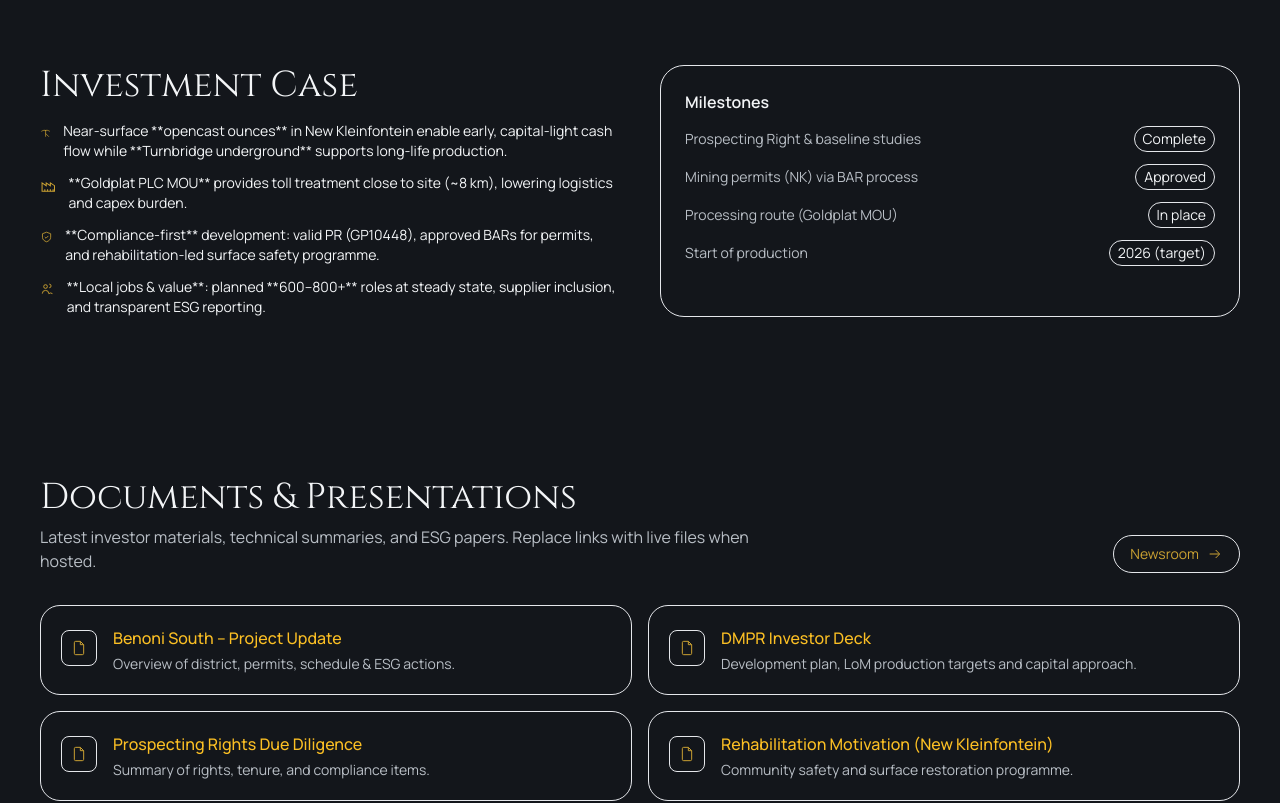
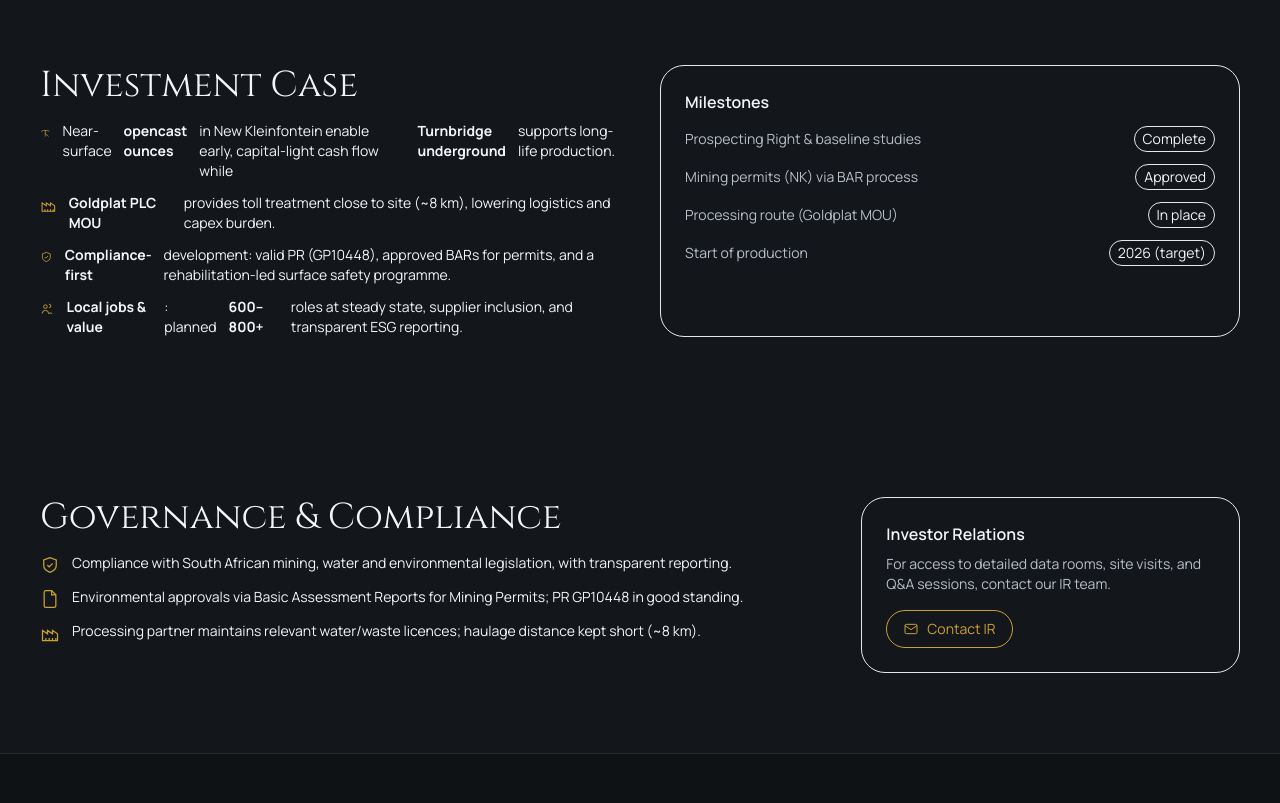
Before and after one commit to Capdavid777/gold-ore, a Next.js app: page /investors in a window 1280 px wide. Shown: the part 780-1583 px from the top of the page. Built offline with nearby package versions, Linux system fonts and the light colour scheme; no server answers.

Commit message:
Update page.tsx

```diff
--- a/src/app/investors/page.tsx
+++ b/src/app/investors/page.tsx
@@ -74,11 +74,10 @@ const Icon = {
 };
 
 type Stat = { label: string; value: string; sublabel?: string; icon?: ReactNode };
-type Doc = { title: string; desc: string; href: string };
 
 const gold = { color: "var(--go-gold,#caa132)" } as const;
 
-/** Key investment snapshot from your materials */
+/** Key investment snapshot */
 const SNAPSHOT: Stat[] = [
   { label: "District", value: "Benoni South, Gauteng", icon: <Icon.MapPin className="h-5 w-5" /> },
   { label: "Development Path", value: "Opencast → Underground", icon: <Icon.Pickaxe className="h-5 w-5" /> },
@@ -88,14 +87,6 @@ const SNAPSHOT: Stat[] = [
   { label: "Gold (Combined LoM)", value: "≈3,038 kg", icon: <Icon.Coin className="h-5 w-5" /> },
   { label: "Offtake/Processing", value: "Goldplat PLC (MOU)", sublabel: "Toll treatment ~8 km", icon: <Icon.Factory className="h-5 w-5" /> },
   { label: "Planned Jobs", value: "600–800+", sublabel: "During sustained operations", icon: <Icon.Users className="h-5 w-5" /> },
-];
-
-/** Public-facing docs – replace hrefs with real file paths when ready */
-const DOCUMENTS: Doc[] = [
-  { title: "Benoni South – Project Update", desc: "Overview of district, permits, schedule & ESG actions.", href: "/docs/Benoni-South-Project-UPDATE.pdf" },
-  { title: "DMPR Investor Deck", desc: "Development plan, LoM production targets and capital approach.", href: "/docs/DMPR-Presentation.pdf" },
-  { title: "Prospecting Rights Due Diligence", desc: "Summary of rights, tenure, and compliance items.", href: "/docs/Gold-Prospecting-Rights-Due-Diligence-Package.pdf" },
-  { title: "Rehabilitation Motivation (New Kleinfontein)", desc: "Community safety and surface restoration programme.", href: "/docs/Motivational-letter-New-Kleinfontein.pdf" },
 ];
 
 export default function InvestorsPage() {
@@ -159,21 +150,21 @@ export default function InvestorsPage() {
             <ul className="mt-4 grid gap-3 text-sm text-text-secondary">
               <li className="flex items-start gap-3">
                 <Icon.Pickaxe className="mt-0.5 h-5 w-5" style={gold} />
-                Near-surface **opencast ounces** in New Kleinfontein enable early, capital-light cash flow while
-                **Turnbridge underground** supports long-life production.
+                Near-surface <strong>opencast ounces</strong> in New Kleinfontein enable early, capital-light cash flow while{" "}
+                <strong>Turnbridge underground</strong> supports long-life production.
               </li>
               <li className="flex items-start gap-3">
                 <Icon.Factory className="mt-0.5 h-5 w-5" style={gold} />
-                **Goldplat PLC MOU** provides toll treatment close to site (~8 km), lowering logistics and capex burden.
+                <strong>Goldplat PLC MOU</strong> provides toll treatment close to site (~8 km), lowering logistics and capex burden.
               </li>
               <li className="flex items-start gap-3">
                 <Icon.Shield className="mt-0.5 h-5 w-5" style={gold} />
-                **Compliance-first** development: valid PR (GP10448), approved BARs for permits, and rehabilitation-led
+                <strong>Compliance-first</strong> development: valid PR (GP10448), approved BARs for permits, and a rehabilitation-led
                 surface safety programme.
               </li>
               <li className="flex items-start gap-3">
                 <Icon.Users className="mt-0.5 h-5 w-5" style={gold} />
-                **Local jobs & value**: planned **600–800+** roles at steady state, supplier inclusion, and transparent ESG reporting.
+                <strong>Local jobs & value</strong>: planned <strong>600–800+</strong> roles at steady state, supplier inclusion, and transparent ESG reporting.
               </li>
             </ul>
           </div>
@@ -200,43 +191,6 @@ export default function InvestorsPage() {
               </li>
             </ol>
           </div>
-        </div>
-      </Section>
-
-      {/* DOCUMENTS */}
-      <Section className="py-12 md:py-20">
-        <div className="flex items-end justify-between gap-6">
-          <div>
-            <h2 className="font-display text-2xl md:text-4xl">Documents & Presentations</h2>
-            <p className="mt-2 max-w-3xl text-text-muted">
-              Latest investor materials, technical summaries, and ESG papers. Replace links with live files when hosted.
-            </p>
-          </div>
-          <a
-            href="/news"
-            className="group inline-flex items-center gap-2 rounded-full border border-surface-3/60 px-4 py-2 text-sm transition hover:border-[var(--go-gold,#caa132)]/60"
-            style={gold}
-          >
-            Newsroom <Icon.ArrowRight className="h-4 w-4 transition group-hover:translate-x-0.5" style={gold} />
-          </a>
-        </div>
-
-        <div className="mt-8 grid gap-4 md:grid-cols-2">
-          {DOCUMENTS.map((d) => (
-            <a
-              key={d.title}
-              href={d.href}
-              className="group flex items-start gap-4 rounded-2xl border border-surface-3/50 bg-surface-2/40 p-5 transition hover:border-[var(--go-gold,#caa132)]/50"
-            >
-              <span className="mt-1 inline-flex h-9 w-9 items-center justify-center rounded-lg border border-[var(--go-gold,#caa132)]/40" style={gold}>
-                <Icon.File className="h-4 w-4" />
-              </span>
-              <span>
-                <span className="font-medium">{d.title}</span>
-                <span className="mt-1 block text-sm text-text-muted">{d.desc}</span>
-              </span>
-            </a>
-          ))}
         </div>
       </Section>
 
```
